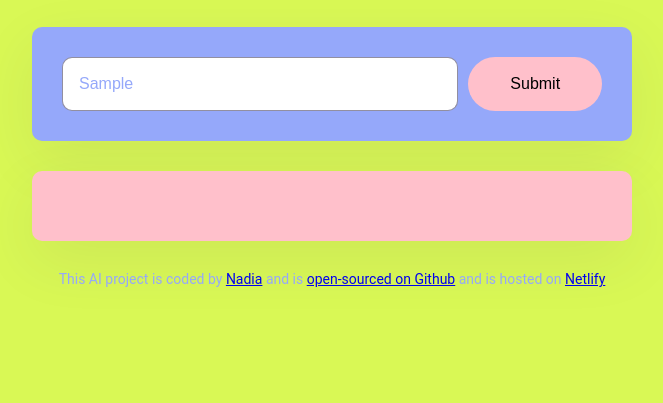
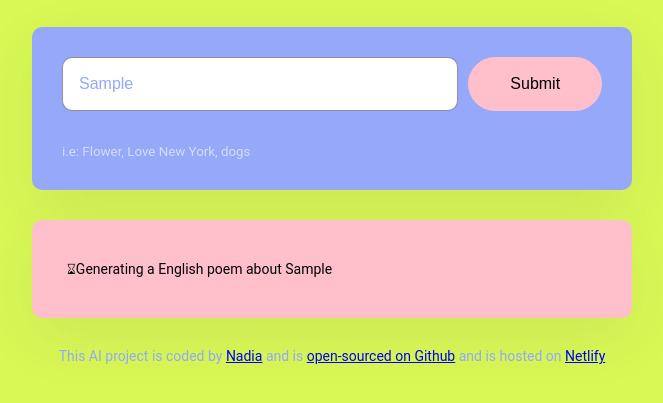
Before and after one commit to ntanian/english-poem-generator, a plain HTML site: page index.html in a window 1280 px wide. Both pictures are taken after typing "Sample" into the empty fields and a click on the input 843 px from the left and 261 px from the top of the page. Shown: the part 177-580 px from the top of the page, without its empty margins (308-971 px from the left). Drawn offline with nearby package versions, Linux system fonts and the light colour scheme; no server answers.

Commit message:
Improved the user experience

```diff
--- a/index.html
+++ b/index.html
@@ -12,6 +12,7 @@
     <div class="container">
       <header><h1>AI English poem generator</h1></header>
       <main>
+        <div class="form-container">
           <form id="form-generator">
             <input
               type="text"
@@ -24,7 +25,9 @@
             />
             <input type="submit" class="submit-button" />
           </form>
-        <div class="poem" id="poem"></div>
+          <small>i.e: Flower, Love New York, dogs</small>
+        </div>
+        <div class="poem hidden" id="poem"></div>
       </main>
 
       <footer>
--- a/src/index.js
+++ b/src/index.js
@@ -18,6 +18,10 @@ function generatePoem(event) {
   let prompt = `User instructions: Generate a english poem about ${instructionInput.value}`;
   let apiURL = `https://api.shecodes.io/ai/v1/generate?prompt=${prompt}&context=${context}&key=${apiKey}`;
 
+  let poemElement = document.querySelector("#poem");
+  poemElement.classList.remove("hidden");
+  poemElement.innerHTML = `<div class="generating"> ⌛︎Generating a English poem about ${instructionInput.value}</div>`;
+
   axios.get(apiURL).then(displayPoem);
 }
 
--- a/src/style.css
+++ b/src/style.css
@@ -19,11 +19,22 @@ h1 {
   color: #95a8fa;
 }
 
+.form-container {
+  background-color: #95a8fa;
+  margin-bottom: 30px;
+  border-radius: 10px;
+  box-shadow: 0px 20px 60px rgba(65, 50, 100, 0.08);
+  padding: 30px;
+}
+
+small {
+  color: white;
+  text-align: center;
+  opacity: 0.6;
+}
+
 form {
-  padding: 30px;
   background-color: #95a8fa;
-  box-shadow: 0px 20px 60px rgba(65, 50, 100, 0.08);
-  border-radius: 10px;
   display: flex;
   margin-bottom: 30px;
 }
@@ -57,9 +68,29 @@ form {
   border-radius: 10px;
 }
 
+.hidden {
+  display: none;
+}
+
 footer {
   color: #95a8fa;
   text-align: center;
   font-size: 14px;
   margin-top: 30px;
 }
+
+.generating {
+  animation: blink-animation 1s steps(5, start) infinite;
+}
+
+@keyframes blink-animation {
+  to {
+    visibility: hidden;
+  }
+}
+
+@-webkit-keyframes blink-animation {
+  to {
+    visibility: hidden;
+  }
+}
```
Also changed, not shown: 1 other file. Lines whose indentation alone changed are shown as unchanged.
